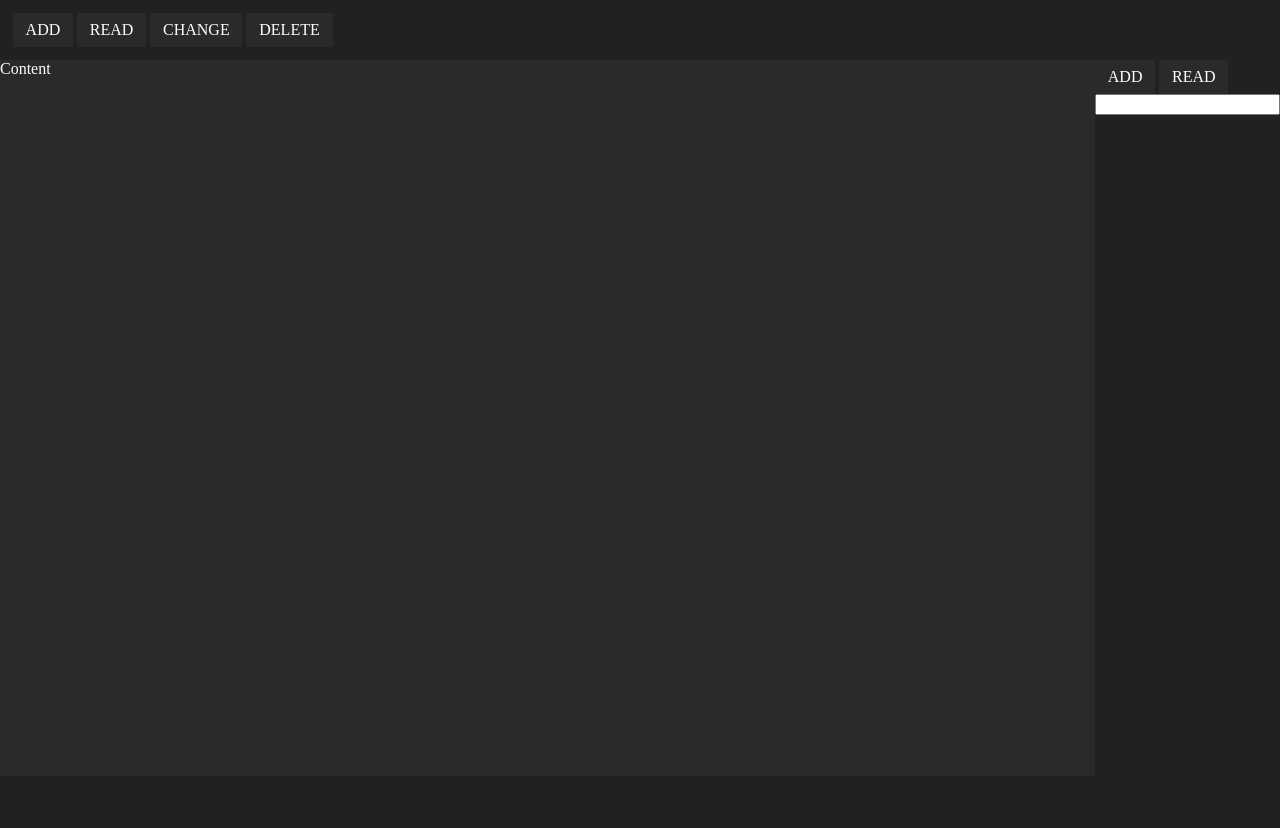
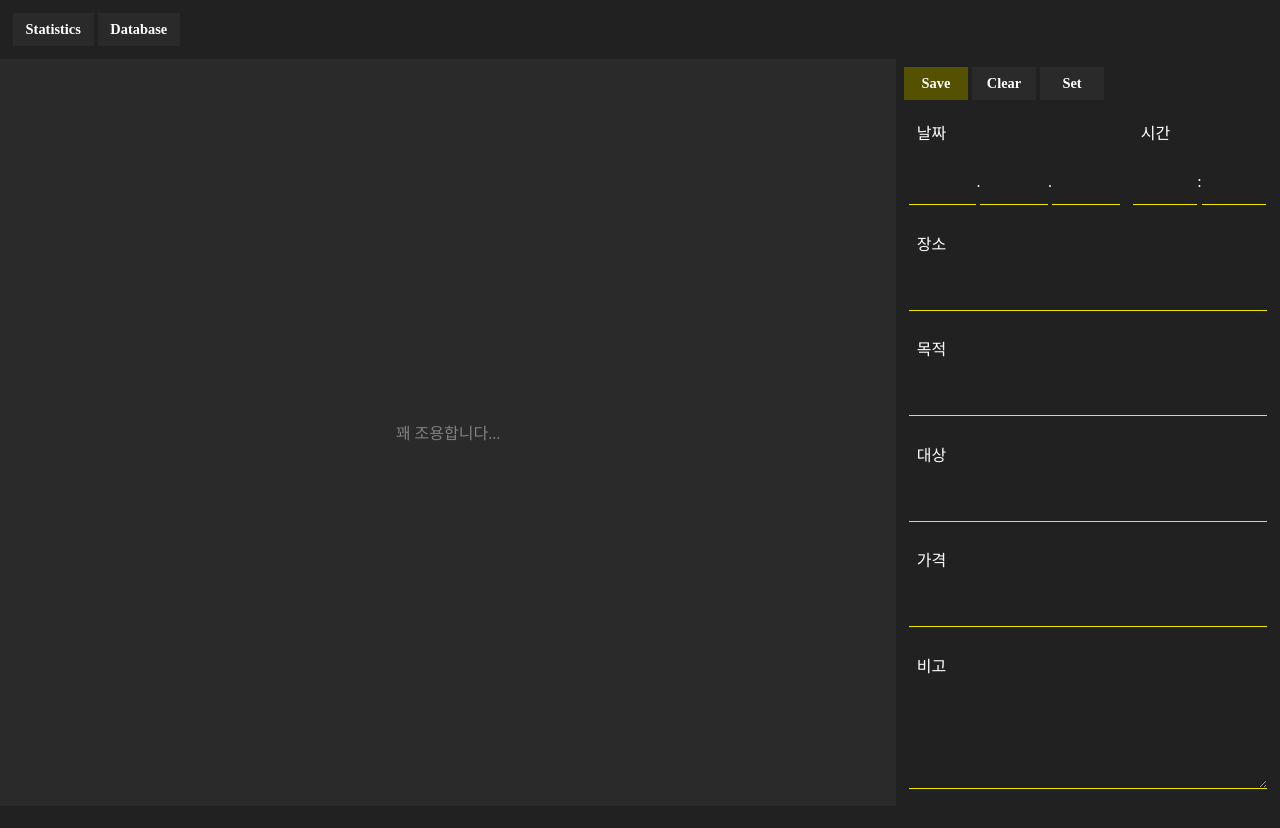
Before and after one commit to pcmindev/accountbook, a website: page index.html in a window 1280 px wide. Before the commit the page ends 800 px from the top, so only its background shows below. Drawn offline with Linux system fonts and the light colour scheme.

Commit message:
form 추가 & 스타일 수정

```diff
--- a/index.html
+++ b/index.html
@@ -9,23 +9,50 @@
     <script></script>
 </head>
 <body class="flex3 flexDc">
-
     <div class="header">
-        <button class="btn text">ADD</button>
-        <button class="btn text">READ</button>
-        <button class="btn text">CHANGE</button>
-        <button class="btn text">DELETE</button>
+        <button class="btn text">Statistics</button>
+        <button class="btn text">Database</button>
     </div>
     <div class="content flex3">
         <div></div>
-        <div id="namoo" class="main-grid">Content</div>
+        <div id="namoo" class="main-grid"><div class="message">꽤 조용합니다...</div></div>
         <div id="madang" class="flex2T flexDc">
-            <div>
-                <button class="btn text">ADD</button>
-                <button class="btn text">READ</button>
+            <div class="madang-bar">
+                <button class="btn text save">Save</button>
+                <button class="btn text clear">Clear</button>
+                <button class="btn text set">Set</button>
             </div>
-            <div>
-                <input type="text">
+            <div id="madang-form">
+                <div class="formTokenGroup datatime">
+                    <div class="formToken date">
+                        <label>날짜</label>
+                        <input type="text">.<input type="text">.<input type="text">
+                    </div>
+                    <div class="formToken time-2">
+                        <label>시간</label>
+                        <input type="text">:<input type="text">
+                    </div>
+                </div>
+                <div class="formToken text position">
+                    <label>장소</label>
+                    <input type="text">
+                </div>
+                <div class="formToken text purpose">
+                    <label>목적</label>
+                    <input type="text">
+                </div>
+                <div class="formToken text object">
+                    <label>대상</label>
+                    <input type="text">
+                </div>
+                <div class="formToken text price">
+                    <label>가격</label>
+                    <input type="text">
+                </div>
+                <div class="formToken text remarks">
+                    <label>비고</label>
+                    <textarea></textarea>
+                </div>
             </div>
         </div>
     </div>
--- a/src/display.css
+++ b/src/display.css
@@ -8,17 +8,75 @@
     overflow: hidden;
 }
 .main-grid{
+    display: flex;
+    background-color: hsl(0, 0%, 16.5%);
+    padding: 1em;
+}
+.main-grid>div.message{
+    width: 100%;
+    align-self: center;
+    text-align: center;
+    color: hsl(0, 0%, 50%);
+}
+
+/* 입력공간에 대한 스타일 정의 */
+#madang{
+    width: 30%;
+    min-width: 350px;
+}
+.madang-bar{padding: 0.5rem;}
+.madang-bar>.btn{min-width: 4pc;}
+
+#madang-form .formToken{padding: 0.8rem;}
+#madang-form .formToken>label{
+    display: block;
+    padding-left: 0.5rem;
+    margin-bottom: 1rem;
+}
+#madang-form .formToken>input,
+#madang-form .formToken>textarea{
+    padding: 0.8rem;
+    border-bottom: 1px solid hsl(58, 100%, 47%);
+    outline: none;
+}
+#madang-form .formToken>input:focus,
+#madang-form .formToken>textarea:focus{
     background-color: hsl(0, 0%, 16.5%);
 }
-/* 커스텀 스크롤바 */
-/* .main-grig::-webkit-scrollbar{} */
+
+/* 입력 공간 그룹 */
+.formTokenGroup{display: flex;}
+.formTokenGroup.datatime>.formToken:first-child{width: 60%;padding-right: 0.4rem !important;}
+.formTokenGroup.datatime>.formToken:last-child{width: 40%;padding-left: 0.4rem !important;}
+
+/* date 입력에 대한 영역 스타일 정의 */
+.formToken.date>input{width: 32%;}
+/* time(2: 시-분) 입력에 대한 영역 스타일 정의 */
+.formToken.time-2>input{width: 48%;}
+/* number 입력에 대한 영역 스타일 정의 */
+.formToken:not(.text)>input{text-align: center;}
+/* text 입력에 대한 영역 스타일 정의 */
+.formToken.text>input,
+.formToken.text>textarea{width: 100%;}
+.formToken.text>input{height: 2.5pc;}
+.formToken.text>textarea{height: 6pc;resize: vertical;}
 
 /* custom button */
 .btn{
     background-color: hsl(0, 0%, 16.5%);
+    font-weight: 700;
+    font-size: 0.9rem;
+    cursor: pointer;
 }
 .btn.text{padding: 0.5rem 0.8rem;} /* 내용이 text일 경우 */
-.btn:hover{
-    background-color: hsl(0, 0%, 19%);
-    outline: 1px dotted white;
+.btn:not(.check):hover{
+    background-color: hsl(58, 50%, 16.5%);
+    outline: 1px dashed hsl(58, 50%, 16.5%);
 }
+.btn:focus{outline: none;}
+.btn.check{
+    background-color: hsl(58, 100%, 47%);
+    color: black;
+}
+/* save 버튼 색깔지정 */
+.btn.save{background-color: hsl(58, 100%, 16.5%);}
--- a/src/style.css
+++ b/src/style.css
@@ -8,11 +8,10 @@ html, body{
     margin: 0px;
 }
 
-/* button type to text style */
+/* input, button type to text style */
+input,
 button,
-input[type="button"],
-input[type="reset"],
-input[type="submit"]{
+textarea{
     background-color: inherit;
     color: inherit;
     padding: 0px;
@@ -20,7 +19,6 @@ input[type="submit"]{
     border: none;
     font-size: 100%;
     font-family: inherit;
-    cursor: pointer;
 }
 
 /* flexbox in direction-column*/
@@ -28,11 +26,13 @@ input[type="submit"]{
 
 /* flexbox with 3 part */
 [class*=flex3]{display: flex;}
-[class*=flex3]>:first-child{flex: 0 0 auto;}
+[class*=flex3]>:first-child{flex: 0 1 auto;}
 [class*=flex3]>:nth-child(2){flex: 1 0 auto;}
-[class*=flex3]>:last-child{flex: 0 0 auto;}
+[class*=flex3]>:last-child{flex: 0 1 auto;}
 
 /* flexbox with 2 part and top bar */
 [class*=flex2T]{display: flex;}
 [class*=flex2T]>:first-child{flex: 0 0 auto;}
 [class*=flex2T]>:last-child{flex: 1 0 auto;}
+
+/* *::-webkit-scrollbar{} */
```
